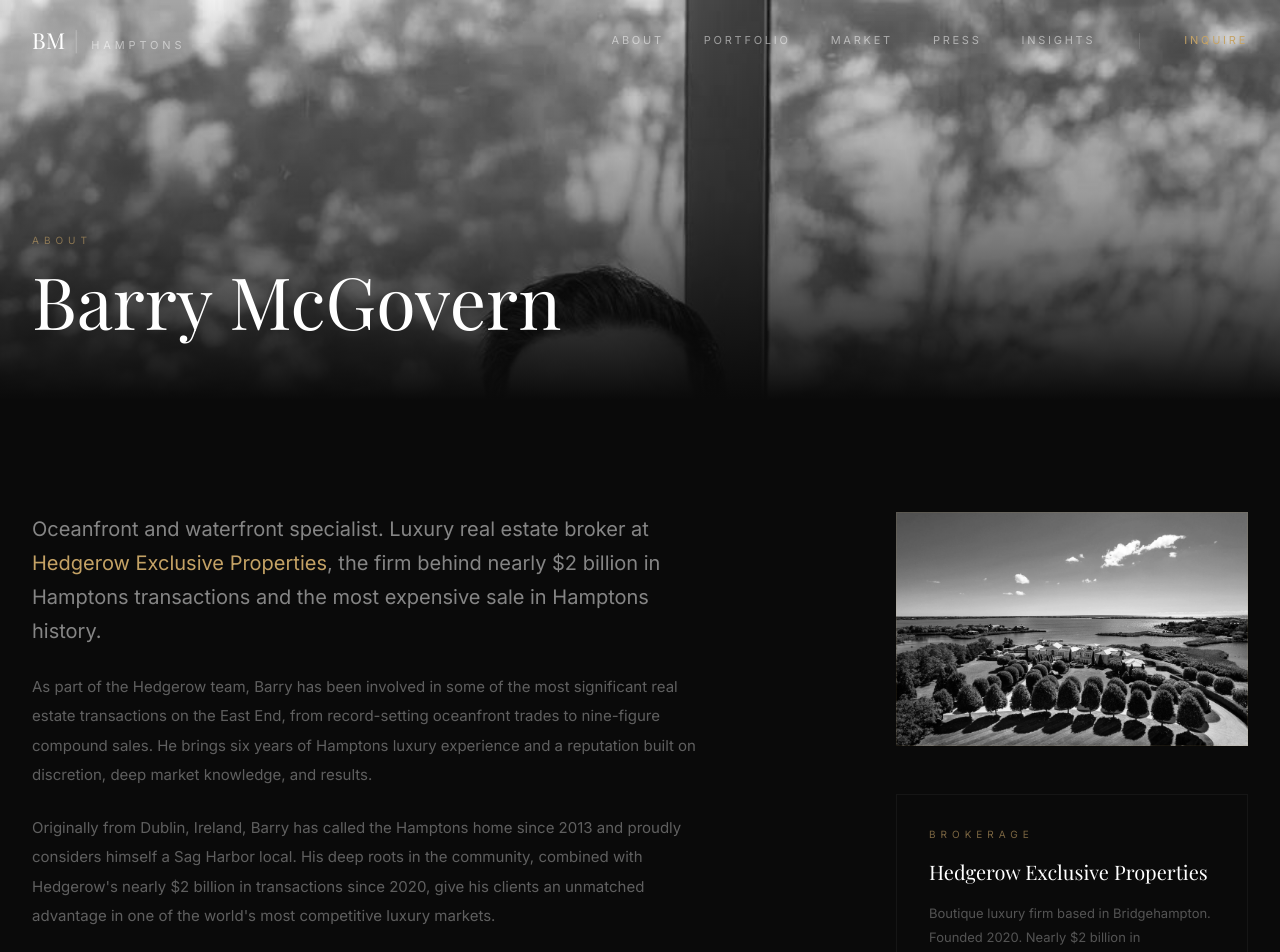
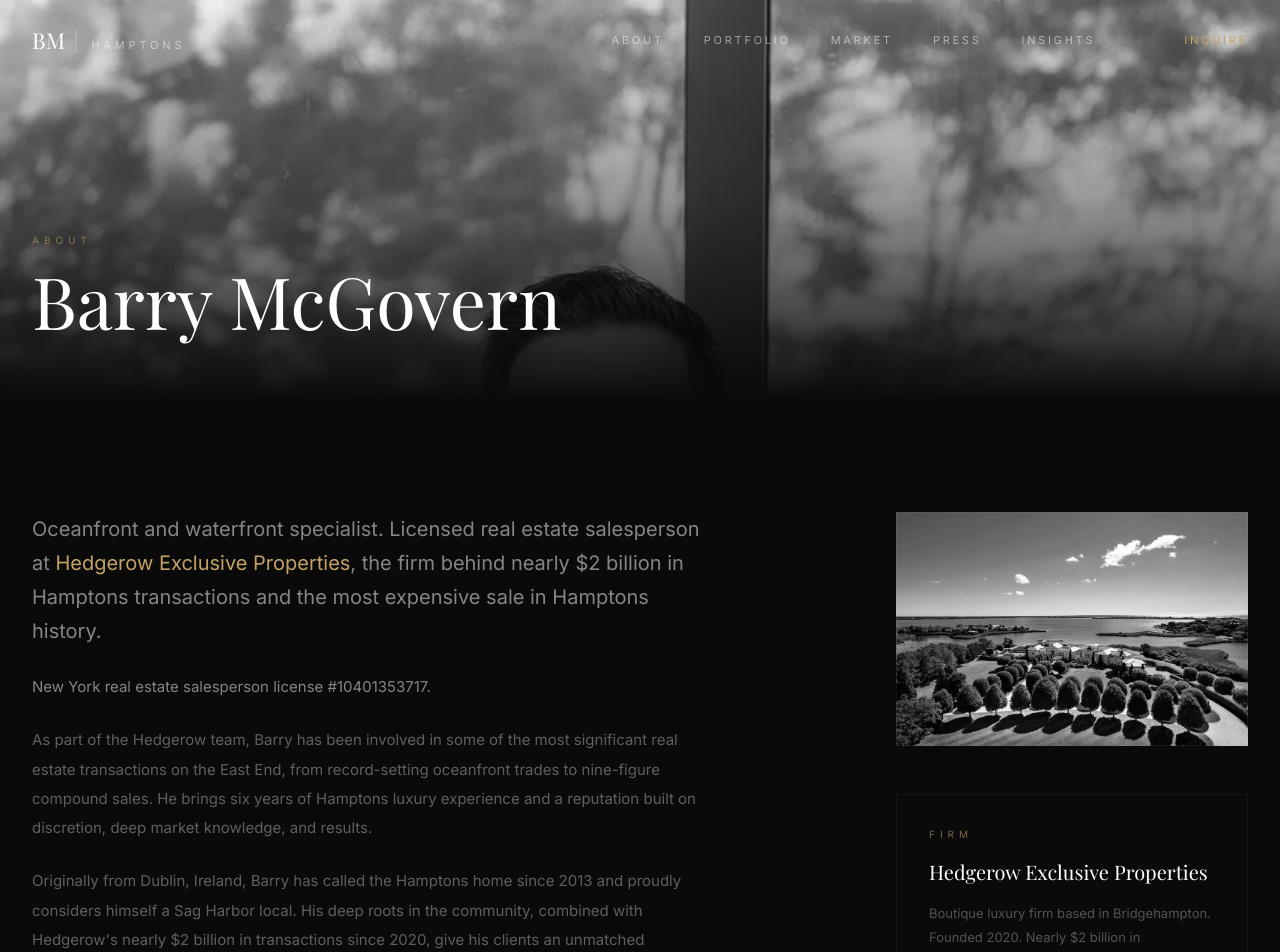
Before and after one commit to barrymcgovernd18/hamptonshomes-ai, a Next.js app in the folder hamptonshomes-ai/: page /about in a window 1280 px wide. Shown: the top 952 px of the page. Built offline with nearby package versions, Linux system fonts and the light colour scheme; a web font is replaced by a local one.

Commit message:
Fix Barry entity and conversion copy

```diff
--- a/hamptonshomes-ai/src/app/about/page.tsx
+++ b/hamptonshomes-ai/src/app/about/page.tsx
@@ -5,7 +5,7 @@ import Link from "next/link";
 export const metadata: Metadata = {
   title: "About Barry McGovern",
   description:
-    "Barry McGovern is a luxury real estate broker and oceanfront & waterfront specialist at Hedgerow Exclusive Properties. 6 years in the Hamptons luxury market, covering oceanfront estates and waterfront homes from Southampton to Montauk, Sag Harbor, and Shelter Island.",
+    "Barry McGovern is a licensed real estate salesperson and oceanfront & waterfront specialist at Hedgerow Exclusive Properties. 6 years in the Hamptons luxury market, covering oceanfront estates and waterfront homes from Southampton to Montauk, Sag Harbor, and Shelter Island.",
   alternates: { canonical: "https://hamptonshomes.ai/about" },
 };
 
@@ -35,13 +35,14 @@ export default function AboutPage() {
             <div className="md:col-span-7">
               <div className="space-y-6 text-white/35 text-[15px] leading-[1.95]">
                 <p className="text-white/50 text-xl leading-[1.7]">
-                  Oceanfront and waterfront specialist. Luxury real estate broker at{" "}
+                  Oceanfront and waterfront specialist. Licensed real estate salesperson at{" "}
                   <a href="https://hedgerowexclusive.com" target="_blank" rel="noopener" className="text-gold hover:text-gold-light transition-colors duration-500">
                     Hedgerow Exclusive Properties
                   </a>
                 , the firm behind nearly $2 billion in Hamptons transactions and the most expensive
                   sale in Hamptons history.
                 </p>
+                <p className="text-white/50">New York real estate salesperson license #10401353717.</p>
                 <p>
                   As part of the Hedgerow team, Barry has been involved in some of the most significant
                   real estate transactions on the East End, from record-setting oceanfront trades to
@@ -104,7 +105,7 @@ export default function AboutPage() {
 
               {/* Hedgerow */}
               <div className="border border-white/5 p-8">
-                <p className="text-gold/60 text-[10px] tracking-[0.5em] uppercase mb-4">Brokerage</p>
+                <p className="text-gold/60 text-[10px] tracking-[0.5em] uppercase mb-4">Firm</p>
                 <p className="font-serif text-xl text-white mb-4">Hedgerow Exclusive Properties</p>
                 <p className="text-white/30 text-[13px] leading-[1.8]">
                   Boutique luxury firm based in Bridgehampton. Founded 2020. Nearly $2 billion in transactions
```
